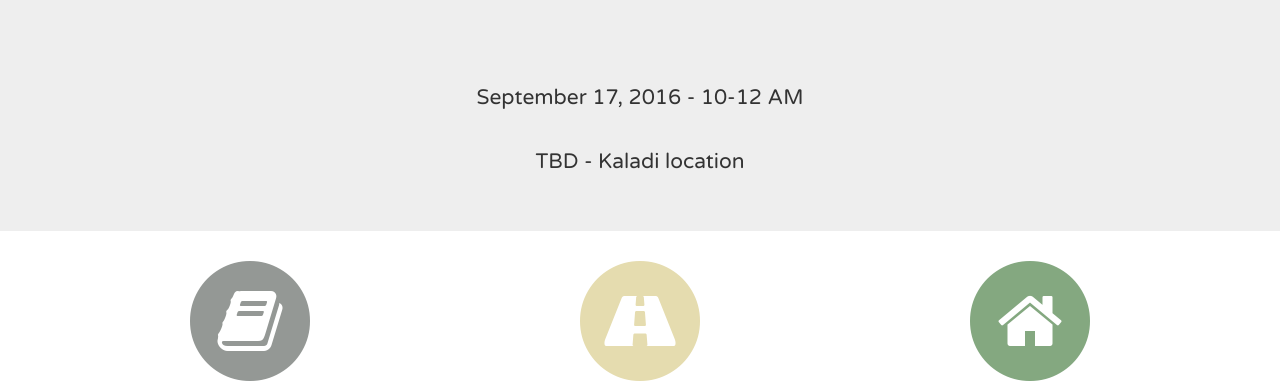
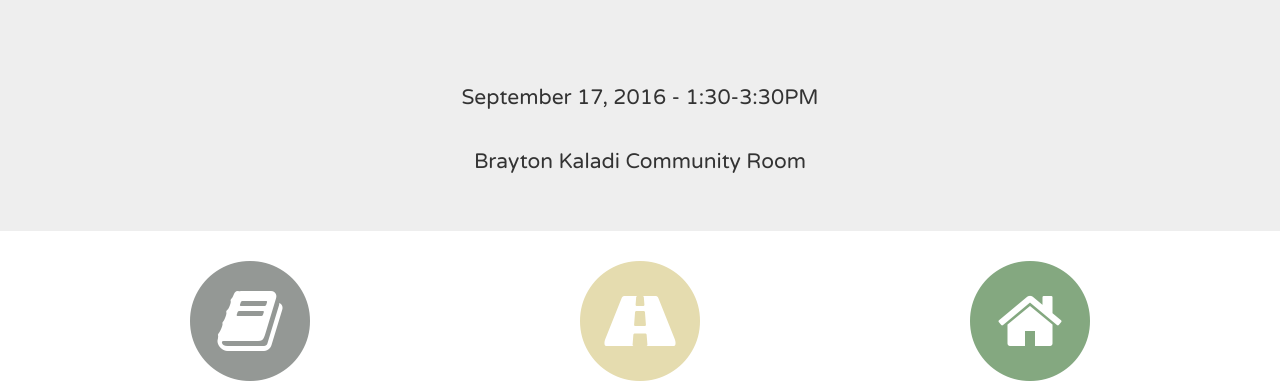
Before and after one commit to nodeschool/anchorage, a website: page index.html in a window 1280 px wide. Shown: the part 417-800 px from the top of the page. Drawn offline with nearby package versions, Linux system fonts and the light colour scheme.

Commit message:
Update index.html
Final location and time

```diff
--- a/index.html
+++ b/index.html
@@ -43,8 +43,8 @@
     <!--jumbotron-next-event-->
     <div class="jumbotron jumbotron-next-event">
       <div class="container text-center">
-        <h3>September 17, 2016 - 10-12 AM</h3>
-        <h3>TBD - Kaladi location</h3>
+        <h3>September 17, 2016 - 1:30-3:30PM</h3>
+        <h3>Brayton Kaladi Community Room</h3>
       </div>
     </div>
 
```
